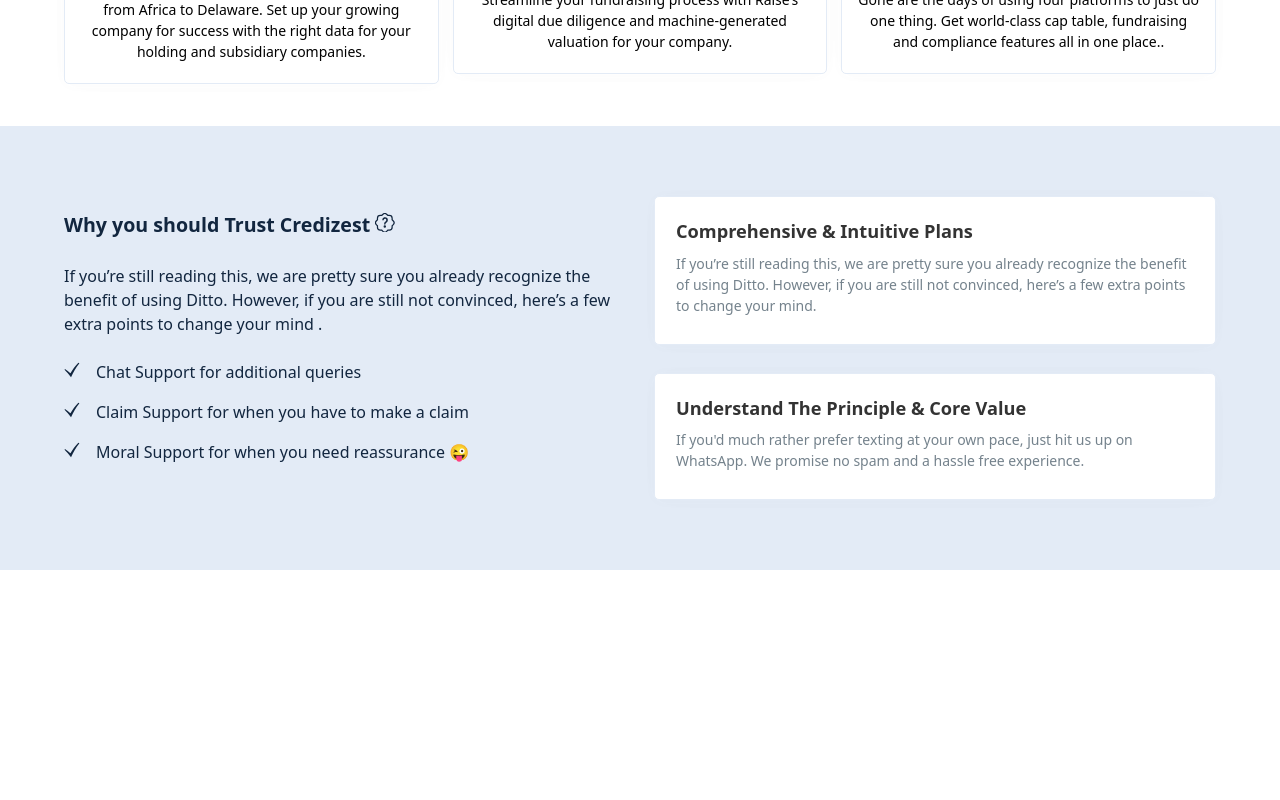
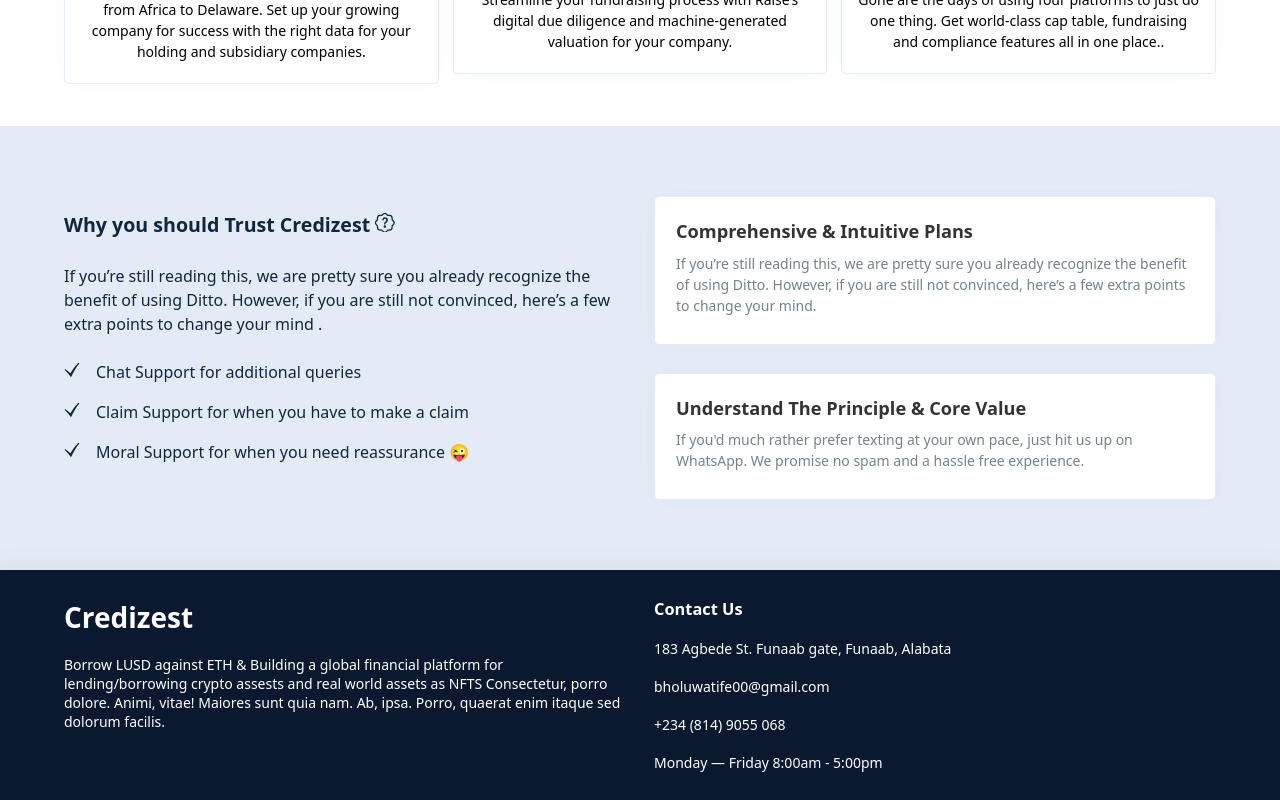
Before and after one commit to blyncnov/credizest, a Next.js app: page / in a window 1280 px wide. Shown: the part 1169-1969 px from the top of the page. Before the commit the page ends 1739 px from the top, so only its background shows below. Built offline with nearby package versions, Linux system fonts and the light colour scheme.

Commit message:
Credizest Goals border about section Footer

```diff
--- a/Layout/Footer.jsx
+++ b/Layout/Footer.jsx
@@ -1,9 +1,59 @@
 import React from "react";
+
+import {
+  Maximum__Width__Widget,
+  Flex__Item__Widget,
+  Credizest__Button,
+} from "../styles/Credizest/constants/helpers";
+
+import {
+  Footer__Container,
+  Footer__Section,
+  Footer__Part,
+} from "../styles/Credizest/Layout/Footer";
 
 const Footer = () => {
   return (
     <>
-      <h4>Footer </h4>
+      <Footer__Container>
+        <Maximum__Width__Widget>
+          <Footer__Section>
+            <Footer__Part>
+              <div>
+                <h1>
+                  <span>Credizest</span>
+                </h1>
+                <br />
+                <p>
+                  Borrow LUSD against ETH & Building a global financial platform
+                  for lending/borrowing crypto assests and real world assets as
+                  NFTS Consectetur, porro dolore. Animi, vitae! Maiores sunt
+                  quia nam. Ab, ipsa. Porro, quaerat enim itaque sed dolorum
+                  facilis.
+                </p>
+                <br />
+              </div>
+              <Footer__Part>
+                <div>
+                  <h3>
+                    <span>Contact Us</span>
+                  </h3>
+                  <br />
+                  <p color="#8892B0">
+                    183 Agbede St. Funaab gate, Funaab, Alabata
+                  </p>
+                  <br />
+                  <p color="#8892B0">bholuwatife00@gmail.com</p>
+                  <br />
+                  <li>+234 (814) 9055 068</li>
+                  <br />
+                  <p color="#8892B0"> Monday — Friday 8:00am - 5:00pm</p>
+                </div>
+              </Footer__Part>
+            </Footer__Part>
+          </Footer__Section>
+        </Maximum__Width__Widget>
+      </Footer__Container>
     </>
   );
 };
--- a/pages/index.js
+++ b/pages/index.js
@@ -5,6 +5,7 @@
 import Brands from "../Components/Brands";
 import Goals from "../Components/Goals";
 import AboutSection from "../Components/AboutSection";
+import Footer from "../Layout/Footer";
 
 export default function Home({ news }) {
   return (
@@ -18,6 +19,7 @@
       <Brands />
       <Goals />
       <AboutSection />
+      <Footer />
     </>
   );
 }
--- a/styles/Credizest/Layout/Footer.js
+++ b/styles/Credizest/Layout/Footer.js
@@ -0,0 +1,23 @@
+import styled from "styled-components";
+
+export const Footer__Container = styled.div`
+  width: auto;
+  background-color: #0a192f;
+  position: relative;
+  box-shadow: rgba(100, 100, 111, 0.2) 0px 7px 29px 0px;
+  color: white !important;
+  padding: 2em 0;
+`;
+
+export const Footer__Section = styled.div`
+  width: auto;
+  position: relative;
+`;
+
+export const Footer__Part = styled.div`
+  display: grid;
+grid-template-columns: repeat(auto-fit, minmax(300px, 1fr));
+  gap: 2em;
+`;
+
+export default Footer__Container;
```
